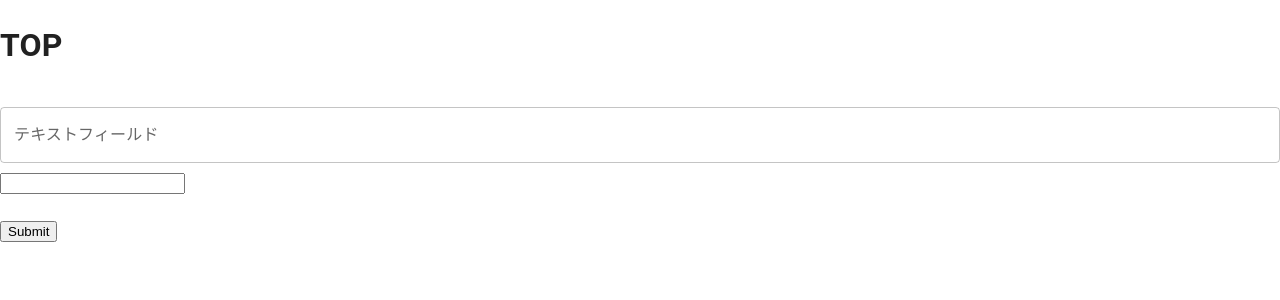
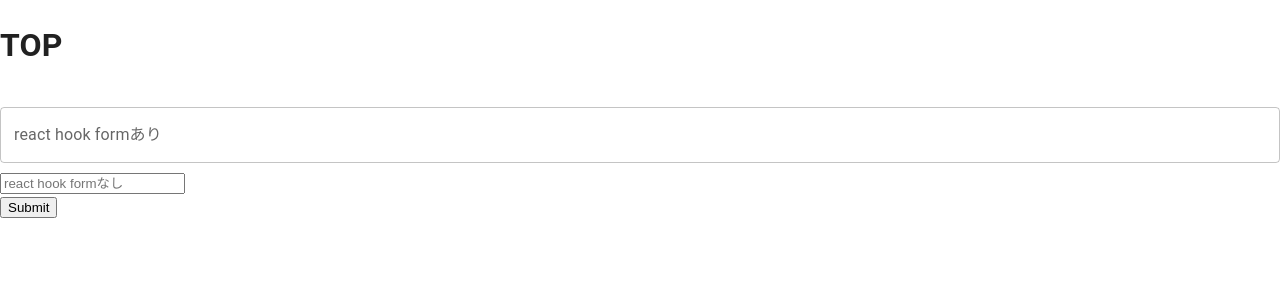
Before and after one commit to horisanLog/book-reserve-app-front, a React (Create React App) app: page / in a window 1280 px wide. Shown: the top 300 px of the page. Built offline with nearby package versions, Linux system fonts and the light colour scheme; no server answers.

Commit message:
Update TodoForm.tsx

```diff
--- a/src/ui/components/Lv3/TodoForm.tsx
+++ b/src/ui/components/Lv3/TodoForm.tsx
@@ -38,7 +38,7 @@ export const TodoForm: React.FC<Props> = memo(({ todo, changeTodo }: Props) => {
 
   const onSubmit: SubmitHandler<{ title: string }> = useCallback((data) => {console.log(data)},[]);
 
-  console.log("test")
+  console.log("react hook formなしの時に表示される")
 
   return (
     <>
@@ -49,7 +49,7 @@ export const TodoForm: React.FC<Props> = memo(({ todo, changeTodo }: Props) => {
           render={({ field }) => (
             <TextField
               {...field}
-              label="テキストフィールド"
+              label="react hook formあり"
               error={errors.title ? true : false}
               helperText={errors.title?.message}
               fullWidth
@@ -58,9 +58,7 @@ export const TodoForm: React.FC<Props> = memo(({ todo, changeTodo }: Props) => {
             />
           )}
         />
-        <input onChange={(e) => setTest(e.target.value)}></input>
-        <br />
-        {test}
+        <input placeholder="react hook formなし" onChange={(e) => setTest(e.target.value)}></input>
         <br />
         <input type="submit" />
       </form>
```
